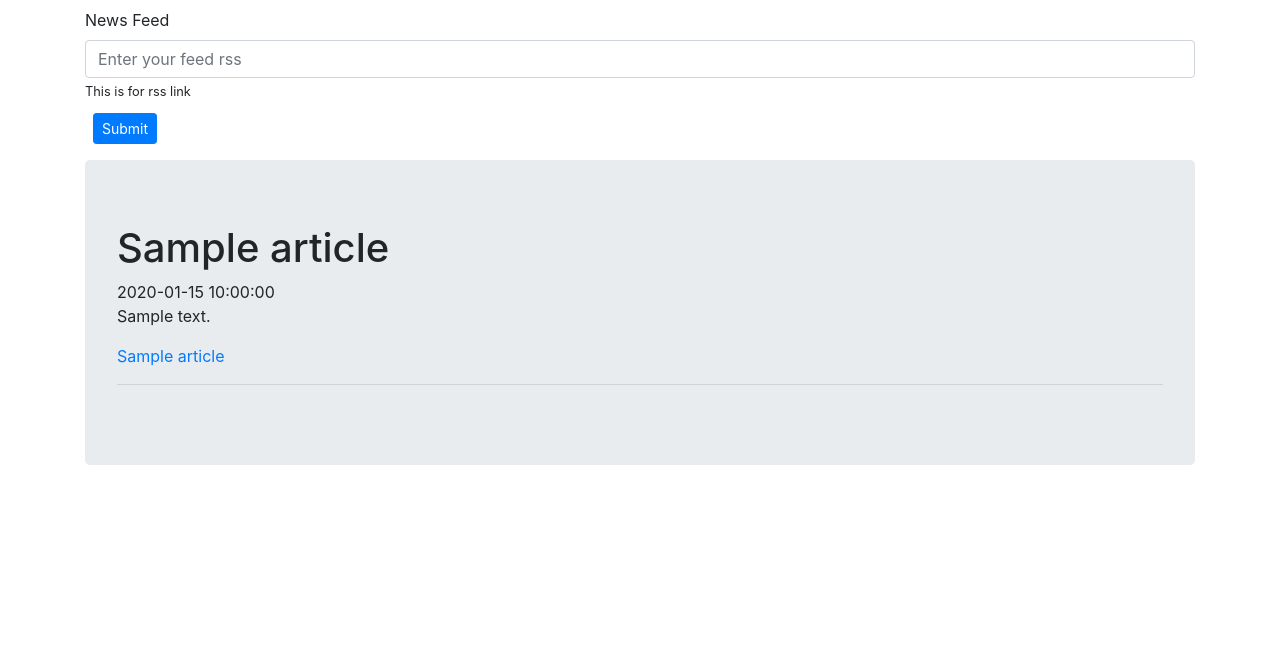
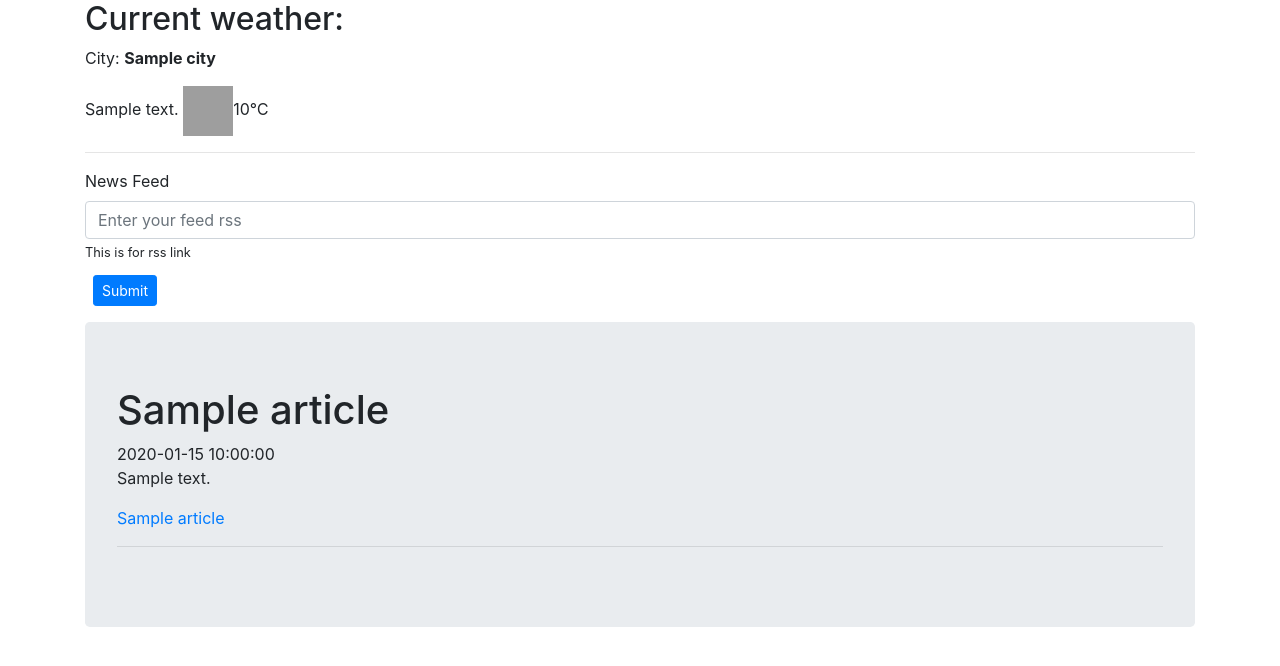
Before and after one commit to jeka1989j/Flask_Rss_Feed, a Flask app: template feed_parser/templates/feed_news.html in a window 1280 px wide. Shown: the top 666 px of the page. Run offline with Flask 2, Linux system fonts and the light colour scheme; the template is opened without the code that fills it: most values are stand-ins (such as "Sample title", 1, 10 or a date in 2020); parts of the project's set-up code (start-up, migrations or seed data) failed here and were passed over; some libraries are stand-ins or nearby versions; grey boxes are pictures that could not be loaded.

Commit message:
Adding weather api, that parse from json

```diff
--- a/feed_parser/parserfile.py
+++ b/feed_parser/parserfile.py
@@ -1,6 +1,6 @@
 import feedparser
 from flask import Flask, render_template, request
-
+from .parse_weather import get_weather
 
 app = Flask(__name__)
 
@@ -21,14 +21,17 @@ rss_feeds = {
 
 # @app.route('/<feed_name>')
 # def get_news(feed_name='bbc', methods=['GET', 'POST']):
-@app.route('/')
+@app.route('/', methods=['GET', 'POST'])
 def get_news():
-    feed_name = request.args.get('news_feed')
+    feed_name = request.form.get('news_feed')
     if not feed_name or feed_name.lower() not in rss_feeds:
         news_feed = 'bbc'
     else:
         news_feed = feed_name.lower()
     feed = feedparser.parse(rss_feeds[news_feed])
+    weather = get_weather('Kyiv')
+    # <img src="http://openweathermap.org/img/wn/01d@2x.png" width="50" height="50">
+    # url = f'http://openweathermap.org/img/wn/{weather_icon}@2x.png'
     # first_article = feed['entries'][0]
     # title = first_article.get('title')
     # summary = first_article.get('summary')
@@ -49,4 +52,4 @@ def get_news():
     # {{article.title}}, {{article.summary}} etc.
     # return render_template('feed_news.html', title=title, summary=summary,
     #    published=published, link=link)
-    return render_template('feed_news.html', news=feed['entries'])
+    return render_template('feed_news.html', news=feed['entries'], weather=weather)
--- a/feed_parser/templates/base.html
+++ b/feed_parser/templates/base.html
@@ -11,7 +11,9 @@
     <title>{{title}}</title>
 </head>
 {% endblock %}
+{% block weather %}
 
+{% endblock %}
 {% block form %}
 
 {% endblock %}
--- a/feed_parser/templates/feed_news.html
+++ b/feed_parser/templates/feed_news.html
@@ -1,9 +1,10 @@
 {% extends 'base.html' %}
-
 
 
 {% block content %}
 <div class="container">
+    {% include 'get_weather.html' %}
+    <hr>
     {% include 'form_input.html' %}
     <div class="jumbotron">
         {% for article in news %}
--- a/feed_parser/templates/form_input.html
+++ b/feed_parser/templates/form_input.html
@@ -3,7 +3,7 @@
 
 <body>
     {% block form %}
-    <form action="">
+    <form action="/" method="POST">
         <div class="form-group mb-2 mt-2">
             <label for="news_feed">News Feed</label>
             <input type="text" name="news_feed" class="form-control mb-1" placeholder="Enter your feed rss">
--- /dev/null
+++ b/feed_parser/templates/get_weather.html
@@ -0,0 +1,16 @@
+<!DOCTYPE html>
+<html lang="en">
+
+<body>
+    {% block weather %}
+    <div>
+        <h2>Current weather: </h2>
+        <p>City: <b>{{weather.city}}</b></p>
+        <p>{{weather.description}} <img src="http://openweathermap.org/img/wn/{{weather.icon}}@2x.png" width="50"
+                height="50">{{weather.temperature}}&#8451;</p>
+    </div>
+
+    {% endblock %}
+</body>
+
+</html>
```
Also changed, not shown: feed_parser/parse_weather.py (added, +21 -0 lines), 1 other file.
